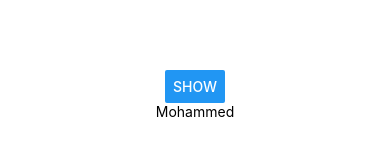
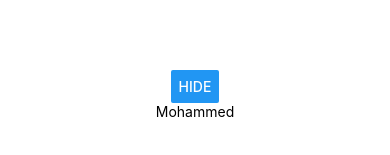
Before and after one commit to mohm-518/JoVision-react-native-tasks, a React Native app: screen / in a window 390 px wide. Both pictures are taken after a click on the button "SHOW". Shown: the part 327-482 px from the top of the page. Built offline with nearby package versions, Linux system fonts and the light colour scheme.

Commit message:
Add Task 17

```diff
--- a/App.tsx
+++ b/App.tsx
@@ -1,11 +1,11 @@
 import React from 'react';
 import {View} from 'react-native';
-import Task16 from './Tasks/Task16';
+import Task17 from './Tasks/Task17';
 
 const App = () => {
   return (
     <View style={{flex: 1}}>
-      <Task16 />
+      <Task17 />
     </View>
   );
 };
--- /dev/null
+++ b/Tasks/Task17.js
@@ -0,0 +1,24 @@
+import React, {useState} from 'react';
+import {View, Text, Button} from 'react-native';
+
+const Task17 = () => {
+  const [showName, setShowName] = useState(false);
+
+  return (
+    <View
+      style={{
+        flex: 1,
+        justifyContent: 'center',
+        alignItems: 'center',
+      }}>
+      <Button
+        title={showName ? 'Hide' : 'Show'}
+        onPress={() => setShowName(!showName)}
+      />
+
+      {showName && <Text>Mohammed</Text>}
+    </View>
+  );
+};
+
+export default Task17;
```
